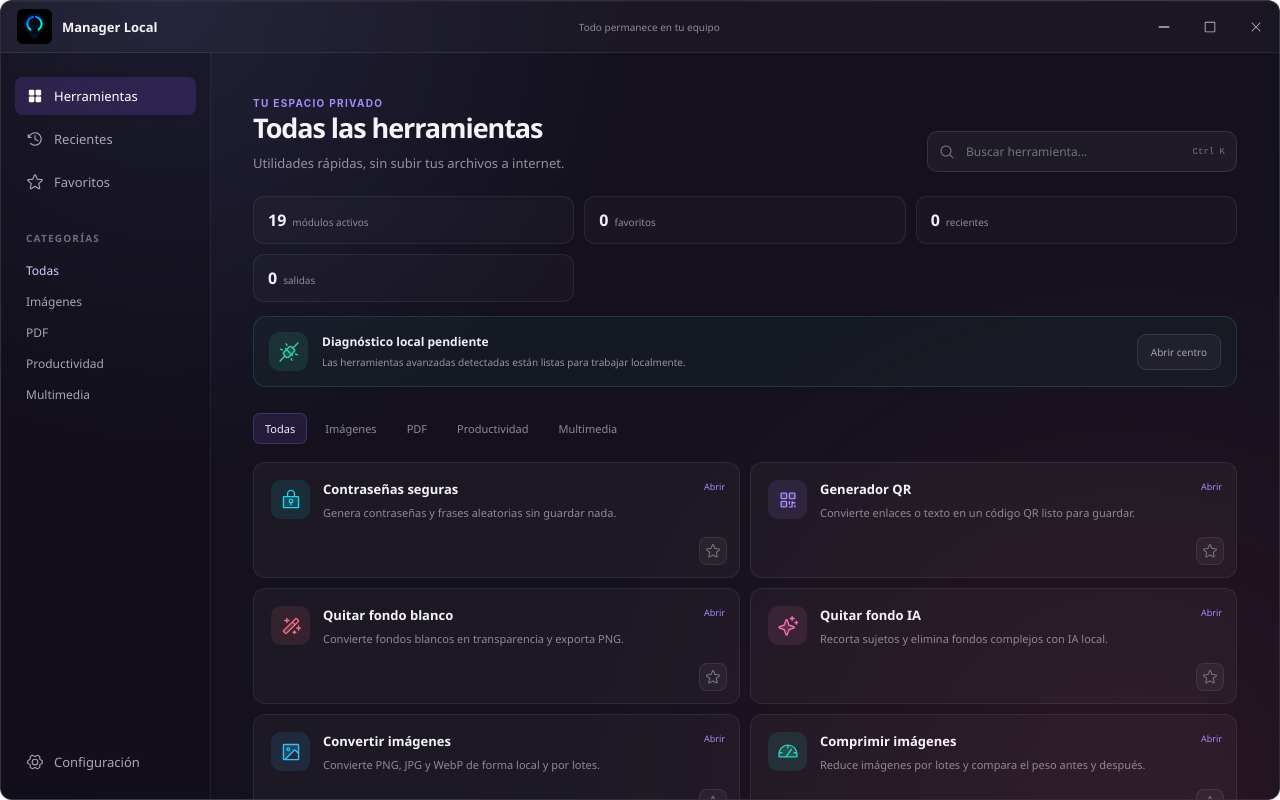
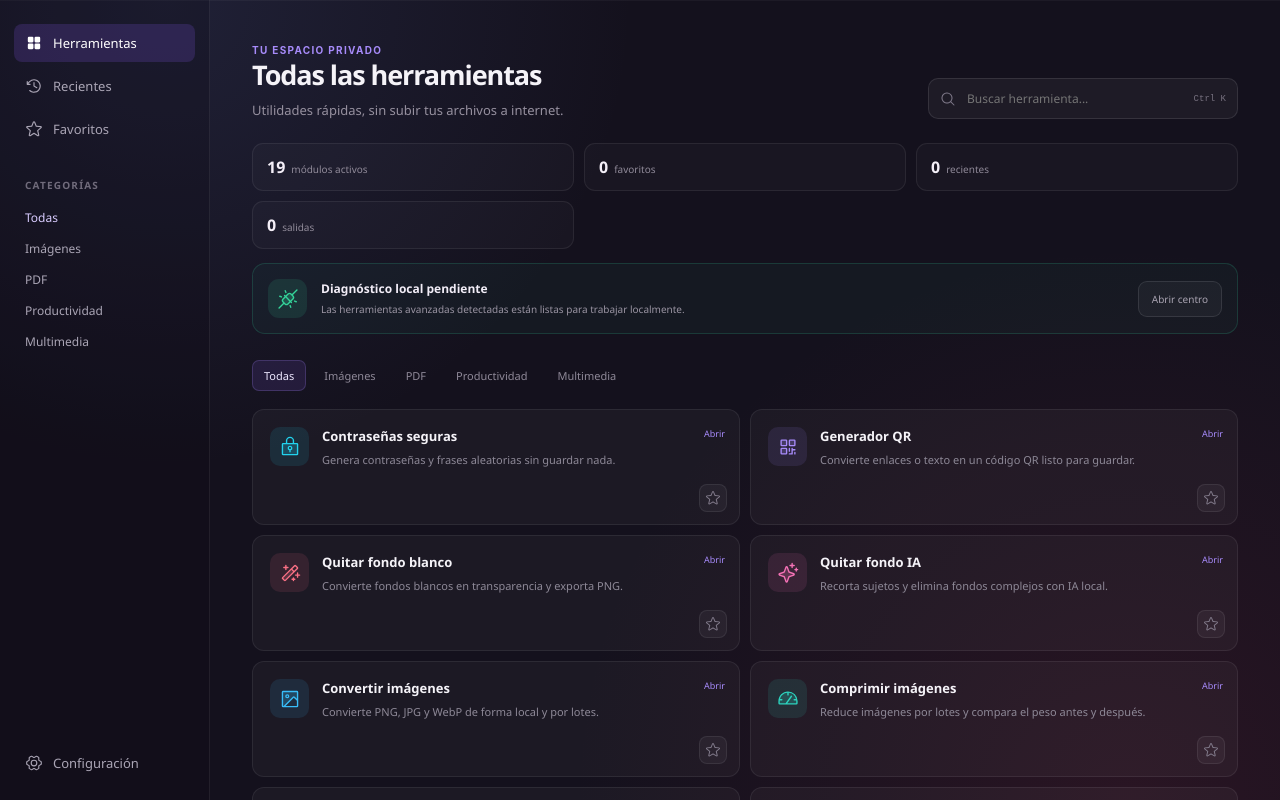
Before and after one commit to devjair006/managerlocal, a React (Vite) app: page / in a window 1280 px wide. Built offline with nearby package versions, Linux system fonts and the light colour scheme.

Commit message:
Add desktop app detection and update app window styling
- Introduced a check for desktop app environment in App.tsx to conditionally render the titlebar.
- Updated styles in styles.css to accommodate a new class for web preview mode, ensuring proper layout and height adjustments for the app window.

```diff
--- a/src/App.tsx
+++ b/src/App.tsx
@@ -60,6 +60,7 @@ function outputTime(createdAt: number) {
 }
 
 export function App() {
+  const isDesktopApp = "__TAURI_INTERNALS__" in window;
   const [search, setSearch] = useState("");
   const [category, setCategory] = useState<(typeof categories)[number]>("Todas");
   const [activeTool, setActiveTool] = useState<string | null>(null);
@@ -164,7 +165,8 @@ export function App() {
 
   return (
     <div className="desktop-stage" style={{ "--panel-opacity": opacity / 100 } as React.CSSProperties}>
-      <div className="app-window">
+      <div className={isDesktopApp ? "app-window" : "app-window web-preview"}>
+        {isDesktopApp && (
           <header className="titlebar" data-tauri-drag-region onMouseDown={(event) => void handleTitlebarMouseDown(event)}>
             <div className="brand" data-tauri-drag-region>
               <img className="brand-logo" src={logo} alt="" data-tauri-drag-region />
@@ -173,6 +175,7 @@ export function App() {
             <div className="titlebar-drag-area" data-tauri-drag-region><span className="local-badge" data-tauri-drag-region>Todo permanece en tu equipo</span></div>
             <WindowControls />
           </header>
+        )}
 
         <div className="app-body">
           <aside className="sidebar">
--- a/src/styles.css
+++ b/src/styles.css
@@ -43,6 +43,16 @@ body {
     background: radial-gradient(circle at 13% 0%, rgba(79, 95, 156, .2), transparent 34%), radial-gradient(circle at 88% 100%, rgba(139, 38, 63, .18), transparent 40%), rgba(20, 17, 29, var(--panel-opacity));
     box-shadow: inset 0 1px rgba(255, 255, 255, .04);
     backdrop-filter: blur(14px) saturate(120%);
+}
+
+.app-window.web-preview {
+    min-height: 100vh;
+    border: 0;
+    border-radius: 0;
+}
+
+.app-window.web-preview .app-body {
+    height: 100%;
 }
 
 .titlebar {
```
Lines whose indentation alone changed are shown as unchanged.
